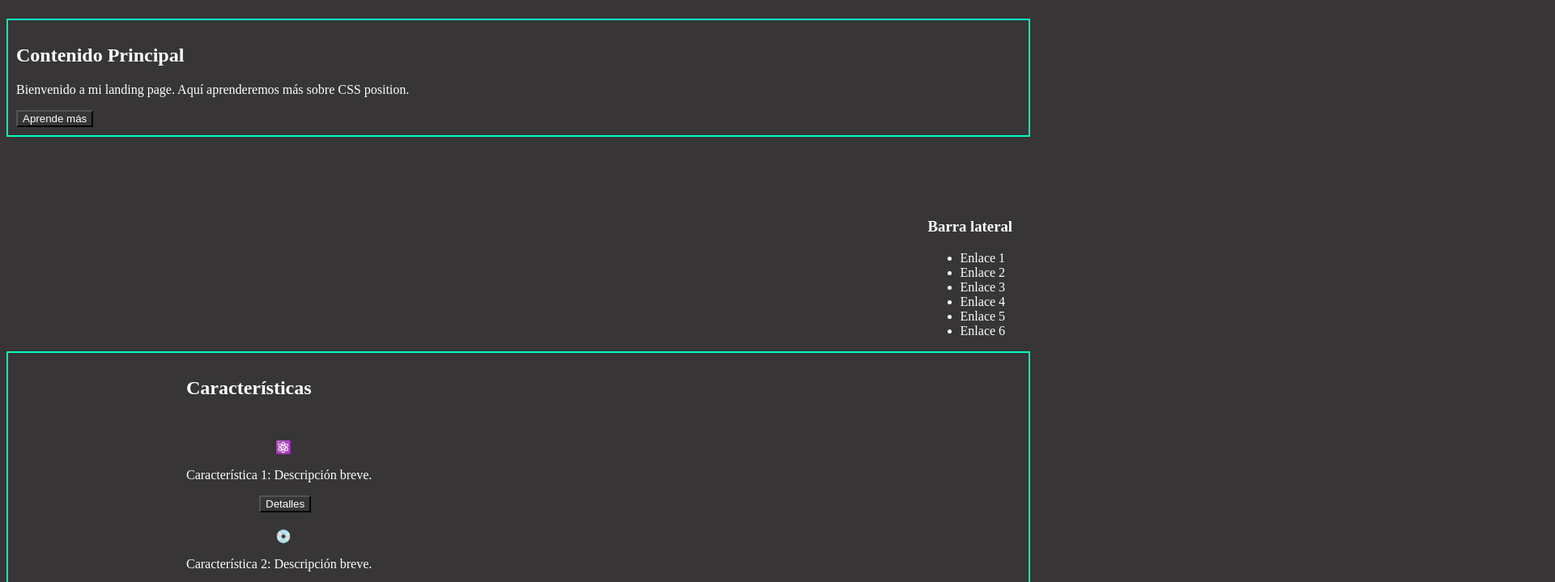
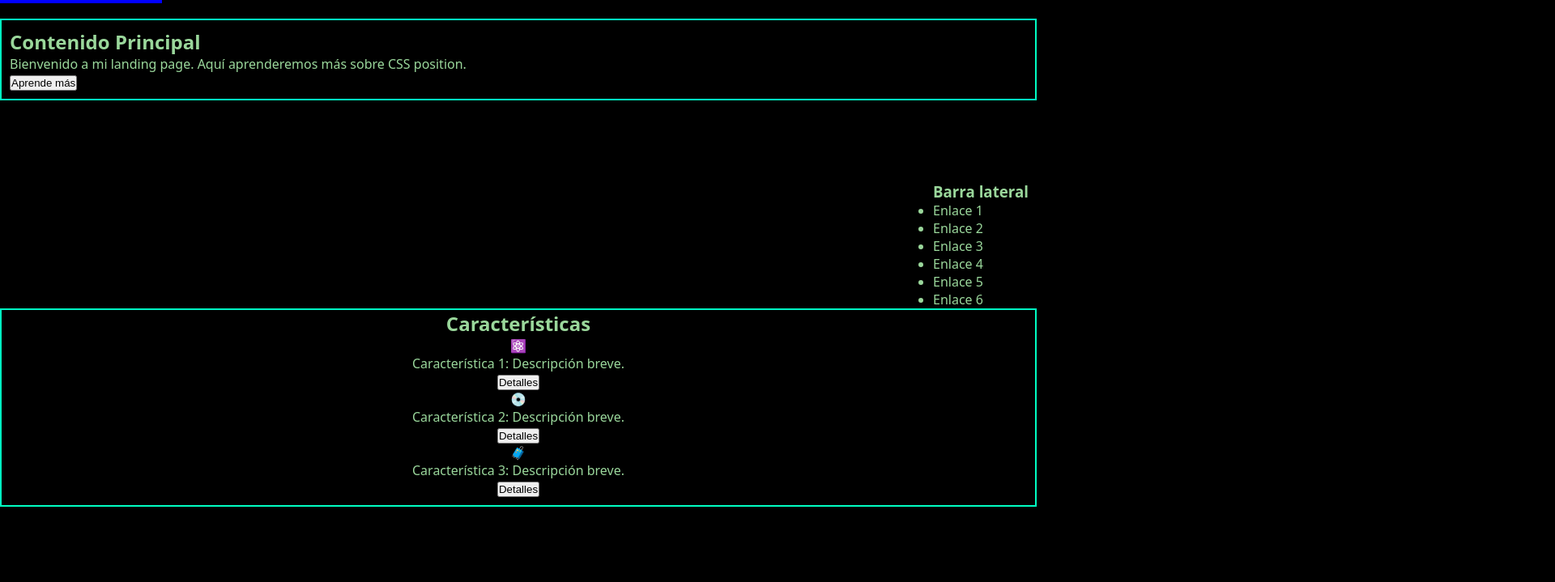
Before and after one commit to RafaFZapico/entrega_posicionamiento, a plain HTML site: page index.html in a window 1280 px wide. Shown: the part 127-846 px from the top of the page at 81% size, 1920 px wide, since content can reach past the window. Drawn offline with Linux system fonts and the light colour scheme.

Commit message:
Ultimo commit
Perfilado, corrección de errores y fin de proyecto.

```diff
--- a/styles.css
+++ b/styles.css
@@ -1,41 +1,33 @@
+/* Estilos generales */
+* {
+  margin: 0;
+  padding: 0;
+  box-sizing: border-box;
+}
+body {
+  font-family: system-ui, -apple-system, BlinkMacSystemFont, 'Segoe UI', Roboto,
+    Oxygen, Ubuntu, Cantarell, 'Open Sans', 'Helvetica Neue', sans-serif;
+  margin: 0;
+  padding: 0;
+  min-height: 100vh;
+  background-color: #000000;
+  color: #9ad79b;
+}
+/* Declaración de variables */
 :root {
-  --rightmargin: 200px;
-  --leftmargin: 200px;
   --padding: 20px;
   --border: 20px;
-  --margin: 10px;
-}
-* {
-  color: white;
-  background-color: rgb(55, 53, 53);
+  --margin: 50%;
 }
 header {
-  width: 50%;
-  /* margin: 100px; */
+  width: 200px;
   position: fixed;
   background-color: blue;
   top: 5px;
   margin-bottom: 50px;
   padding: 20px;
 }
-/* main aside {
-  position: relative;
-  right: 10px;
-  color: aquamarine;
-  background-color: rgb(168, 82, 82);
-  width: 100px;
-  left: 500px;
-} */
-/* .sidebar > h3 {
-  position: relative;
-  left: 700px;
-}
-.sidebar > ul {
-  position: relative;
-  left: 700px;
-} */
 .content {
-  /* position: relative; */
   border-width: 2px;
   padding: 10px;
   border-color: rgb(0, 255, 195);
@@ -48,37 +40,9 @@ header {
   border-color: rgb(0, 255, 195);
   border-style: solid;
   padding-bottom: 10px;
-  /* border-bottom: 0px; */
   margin-bottom: 100px;
-}
-
-.features > h2 {
-  padding: var(--padding);
-  border: var(--border);
-  margin: var(--margin);
-  margin-right: var(--rightmargin);
-  margin-left: var(--leftmargin);
-}
-.feature {
-  box-sizing: content-box;
-  height: 60px;
-  width: 500px;
-  padding: var(--padding);
-  border: var(--border);
-  margin: var(--margin);
-  margin-right: var(--rightmargin);
-  margin-left: var(--leftmargin);
-}
-.feature > span {
-  padding: var(--padding);
-  border: var(--border);
-  margin-left: 90px;
-}
-.feature > button {
-  margin-left: 90px;
-}
-.features button {
-  margin-bottom: 20px;
+  width: 100%;
+  text-align: center;
 }
 footer {
   padding-left: 10px;
```
Also changed, not shown: index.html (+1 -0 lines).
